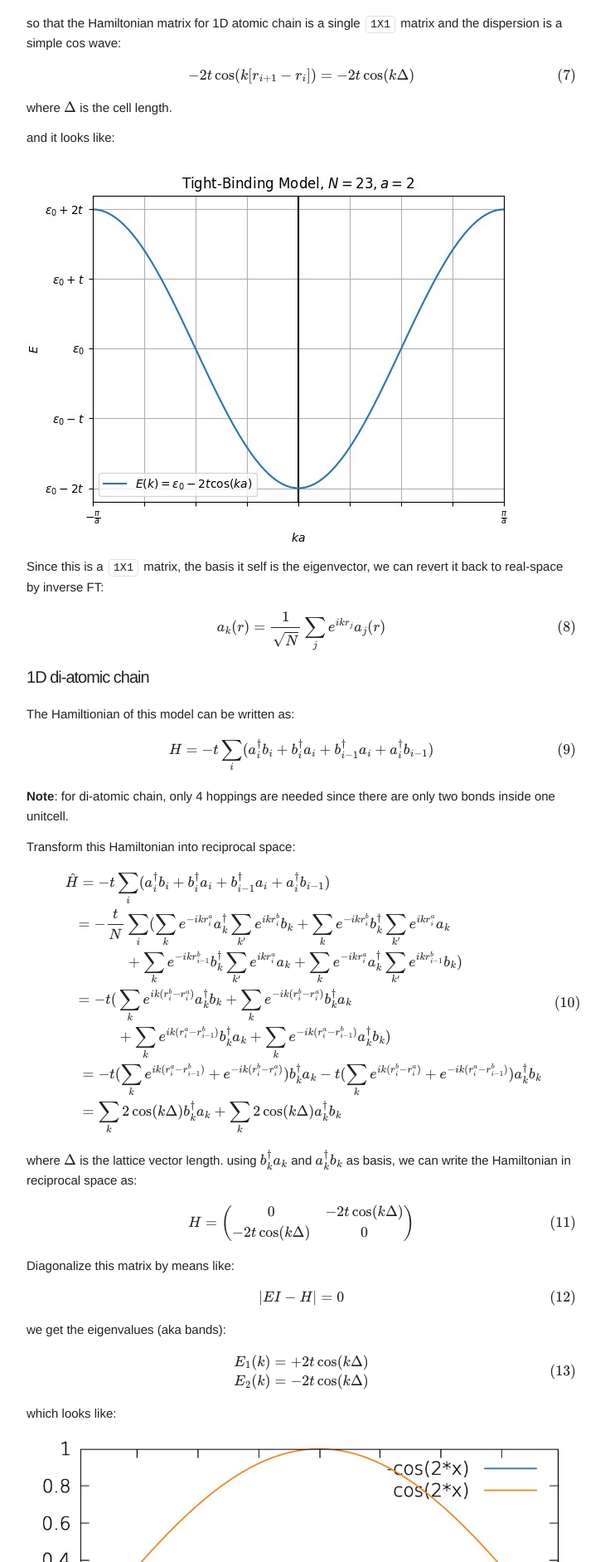
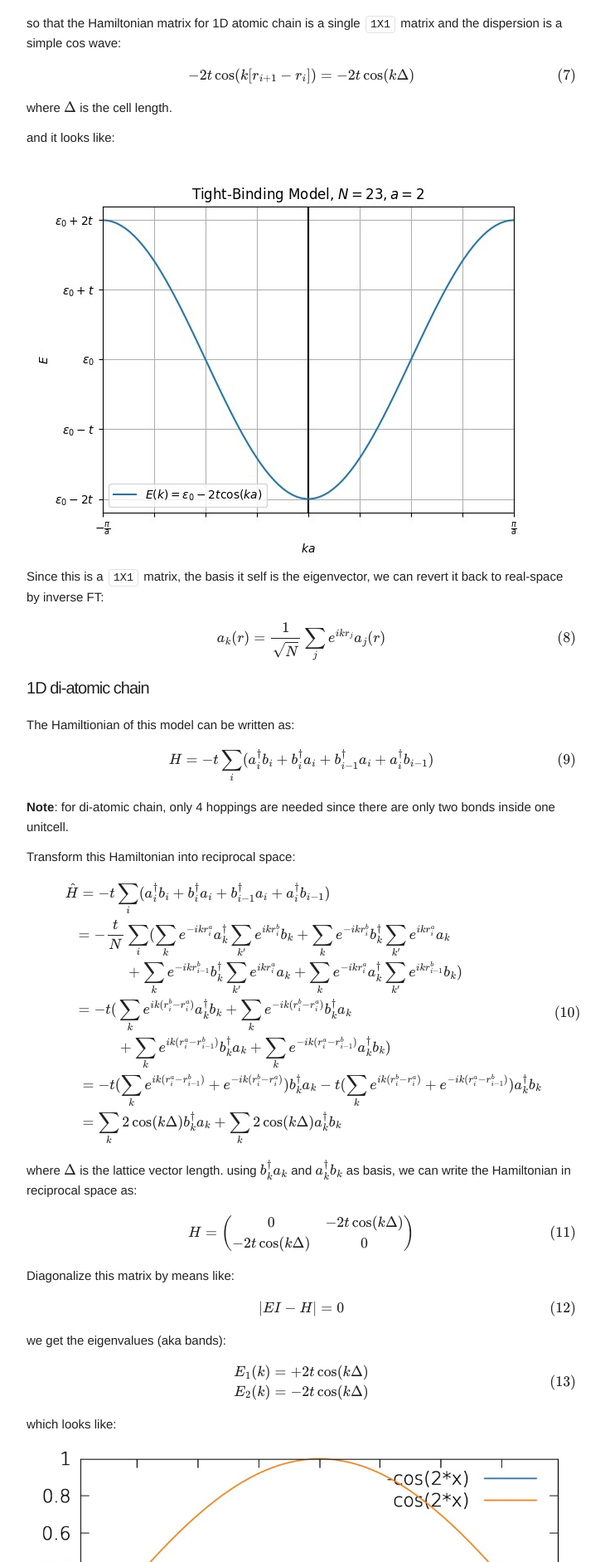
Before and after one commit to Chengcheng-Xiao/Chengcheng-Xiao.github.io, a Jekyll site: the page built from _posts/2021-08-08-TB_two_flavours.md, in a window 1280 px wide. Shown: the part 1459-3342 px from the top of the page at 83% size, without its empty margins (160-890 px from the left). Built offline with Jekyll 4.4.1, drawn with Linux system fonts in a browser that asks for light colours; formulas are drawn with MathJax 3; comment, search, counter and statistics services are not loaded.

Commit message:
add desription to 2021-08-08-TB_two_flavours.md

```diff
--- a/_posts/2021-08-08-TB_two_flavours.md
+++ b/_posts/2021-08-08-TB_two_flavours.md
@@ -84,7 +84,9 @@
 where $\Delta$ is the cell length.
 
 and it looks like:
+
 ![]({{site.baseurl}}/assets/img/post_img/2021-08-08-img1.jpg)
+{: .center}
 
 Since this is a `1X1` matrix, the basis it self is the eigenvector, we can revert it back to real-space by inverse FT:
 
@@ -152,7 +154,7 @@
 which looks like:
 
 ![]({{site.baseurl}}/assets/img/post_img/2021-08-08-img2.jpg)
-
+{: .center}
 
 we see that the BZ is now halved, this is actually due to band folding. Still, every bit of information is preserved here, for example, at $\Gamma$ point. the upper band corresponds to the states at the edge of the primitive BZ.
 
```
Also changed, not shown: other parts of _posts/2021-08-08-TB_two_flavours.md (+1 -1 lines).
